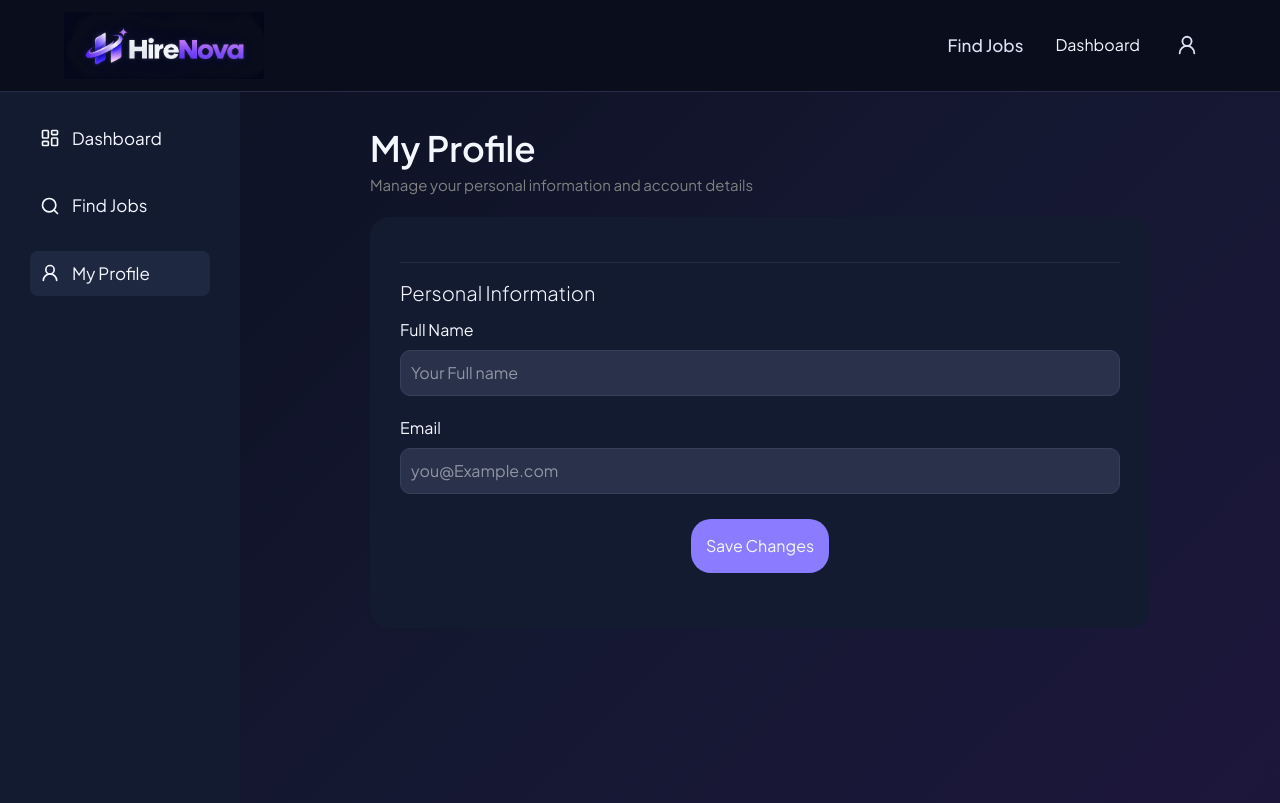
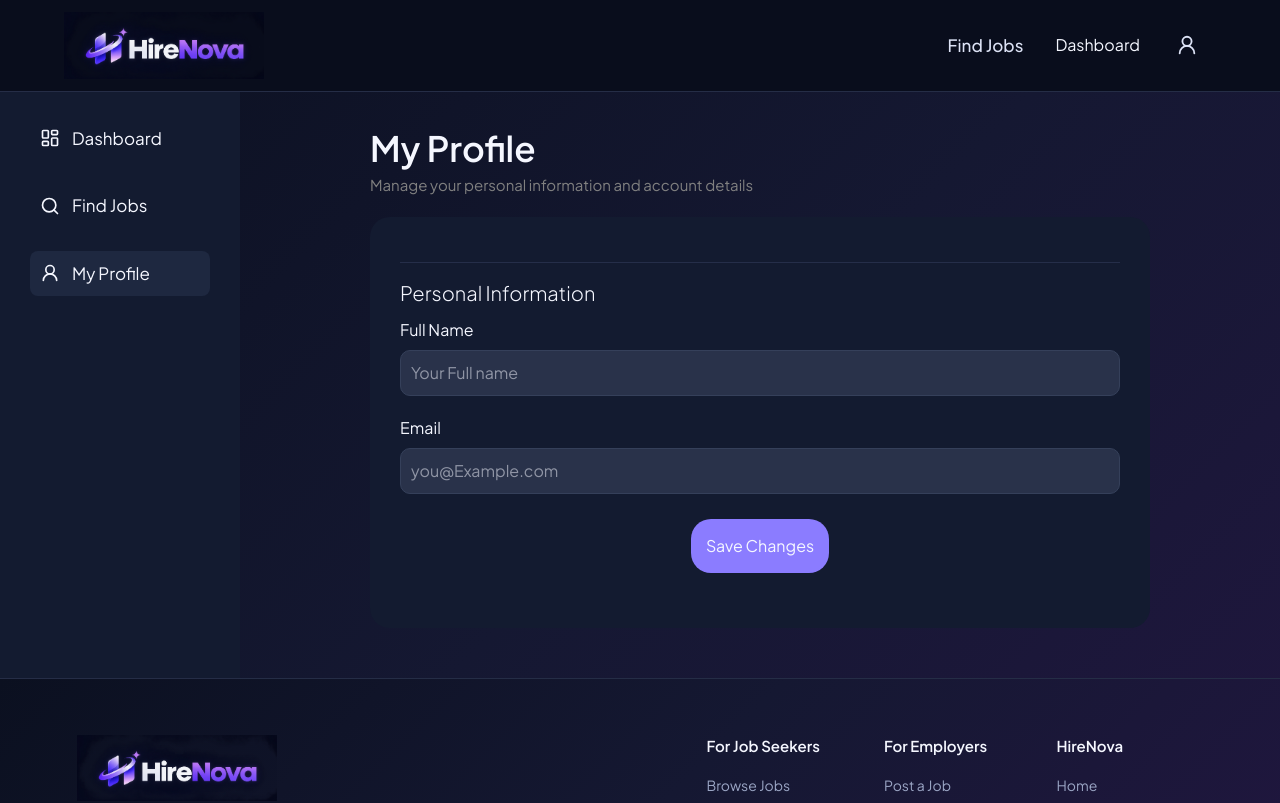
Before and after one commit to Yadnesh2026/HireHub, a Next.js app in the folder frontend/: page /my-profile in a window 1280 px wide. Shown: the top 803 px of the page. Built offline with nearby package versions, Linux system fonts and the light colour scheme; no server answers; sample sign-in values are in the browser's storage.

Commit message:
Changes sideaBar styleing

```diff
--- a/frontend/app/post-job/page.tsx
+++ b/frontend/app/post-job/page.tsx
@@ -59,9 +59,6 @@ export default function postJob(){
             alert(err instanceof Error ? err.message:"Something went wrong")
         }
     }
-
-
-
 
 
 
--- a/frontend/app/recuirterPortal/page.module.css
+++ b/frontend/app/recuirterPortal/page.module.css
@@ -1,5 +1,9 @@
 
 .mainComponent{
+    display: flex;
+    align-items: stretch;
+}
+.mainComponent > div:first-child{
     display: flex;
 }
 .rightSide{
--- a/frontend/components/LeftSidebar.module.css
+++ b/frontend/components/LeftSidebar.module.css
@@ -7,7 +7,8 @@
   min-width: 15rem;
   max-width: 15rem;
   flex: 0 0 15rem;
-  height: 100vh;
+  height: auto;
+  align-self: stretch;
   padding: 24px 30px;
   background: #131b30;
   box-sizing: border-box;
```
